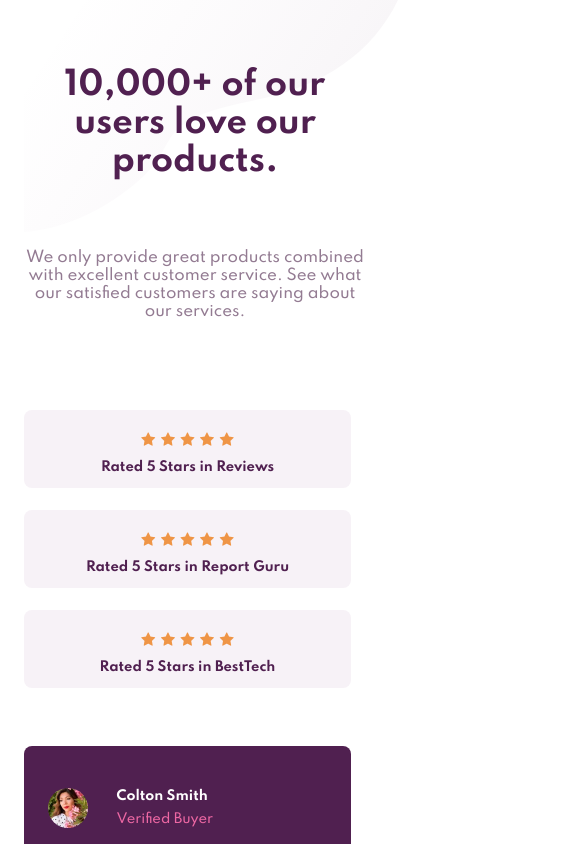
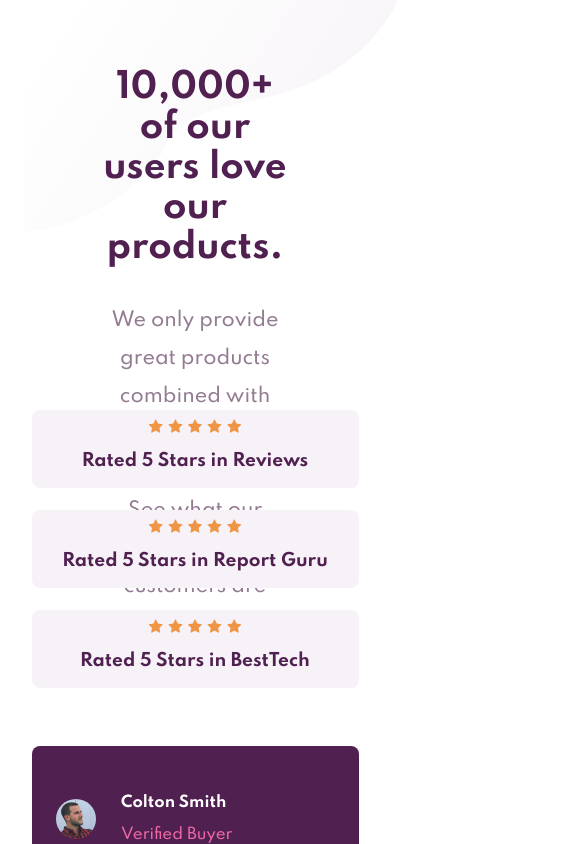
Before and after one commit to ackuser/ng-social-proof-section-scss, an Angular app: page / in a window 390 px wide. Shown: the top 844 px of the page, 561 px wide, since content can reach past the window. Built offline with nearby package versions, Linux system fonts and the light colour scheme.

Commit message:
Ipad view

```diff
--- a/src/app/app.component.html
+++ b/src/app/app.component.html
@@ -11,7 +11,7 @@
 </div>
 
 <div class="block block--3">
-  <app-buyer src="anne">
+  <app-buyer src="colton">
     <p class="name">
       Colton Smith
     </p>
@@ -21,7 +21,7 @@
     </p>
   </app-buyer>
 
-  <app-buyer src="colton">
+  <app-buyer src="irene">
     <p class="name">
       Irene Roberts
     </p>
@@ -31,7 +31,7 @@
     </p>
   </app-buyer>
 
-  <app-buyer src="irene">
+  <app-buyer src="anne">
     <p class="name">
       Anne Wallace
     </p>
--- a/src/app/app.component.scss
+++ b/src/app/app.component.scss
@@ -11,6 +11,7 @@
     margin: 0 24px;
 
     .logo {
+
         position: absolute;
 
         &--top {
@@ -32,13 +33,26 @@
             height: 673px;
             background: url(./../assets/images/bg-pattern-bottom-mobile.svg);
             background-size: 1085px 673px;
+
+            @media only screen and (min-width: 375px) and (max-width: 1024px) and (orientation:portrait) {
+                right: -30vw;
+            }
         }
     }
 
     .block {
+        @media only screen and (min-width: 375px) and (max-width: 1024px) and (orientation:portrait) {
+            margin: auto;
+        }
+
         grid-column: 1 / 3;
 
+
         &--1 {
+            @media only screen and (min-width: 375px) and (max-width: 1024px) and (orientation:portrait) {
+                width: 55%;
+            }
+
             grid-row: 1 / 2;
 
             margin-top: 34px;
--- a/src/assets/styles/_fonts.scss
+++ b/src/assets/styles/_fonts.scss
@@ -1,10 +1,18 @@
 @import '_colors';
+
+@mixin moreSize($size, $moreSize: 4px, $lineHeight: normal) {
+    @media only screen and (min-width: 375px) and (max-width: 1024px) and (orientation:portrait) {
+        font-size: calc(#{$size} + #{$moreSize});
+        line-height: $lineHeight;
+    }
+}
 
 @mixin title($size: 32px, $color: $magent-verydark) {
     color: $color;
     font-size: $size;
     font-weight: 700;
     text-align: center;
+    @include moreSize($size: $size, $moreSize: 2px)
 }
 
 @mixin subtitle($size: 15px, $color: $magent-grayish-dark) {
@@ -12,6 +20,7 @@
     font-size: $size;
     font-weight: 500;
     text-align: center;
+    @include moreSize($size: $size, $lineHeight: 2)
 }
 
 @mixin review($size: 13px, $color: $magent-verydark) {
@@ -19,6 +28,7 @@
     font-size: $size;
     font-weight: 700;
     text-align: center;
+    @include moreSize($size,$lineHeight: 1.2);
 }
 
 @mixin buyer($size: 13px, $color: $white, $weight: 500) {
@@ -26,11 +36,5 @@
     font-size: $size;
     font-weight: $weight;
     text-align: start;
+    @include moreSize($size, $moreSize: 2px, $lineHeight: 1.6);
 }
-
-// @mixin figure($size: small, $color: $violet-moderate) {
-//     color: $color;
-//     font-size: $size;
-//     font-weight: 700;
-//     text-align: center;
-// }
```
